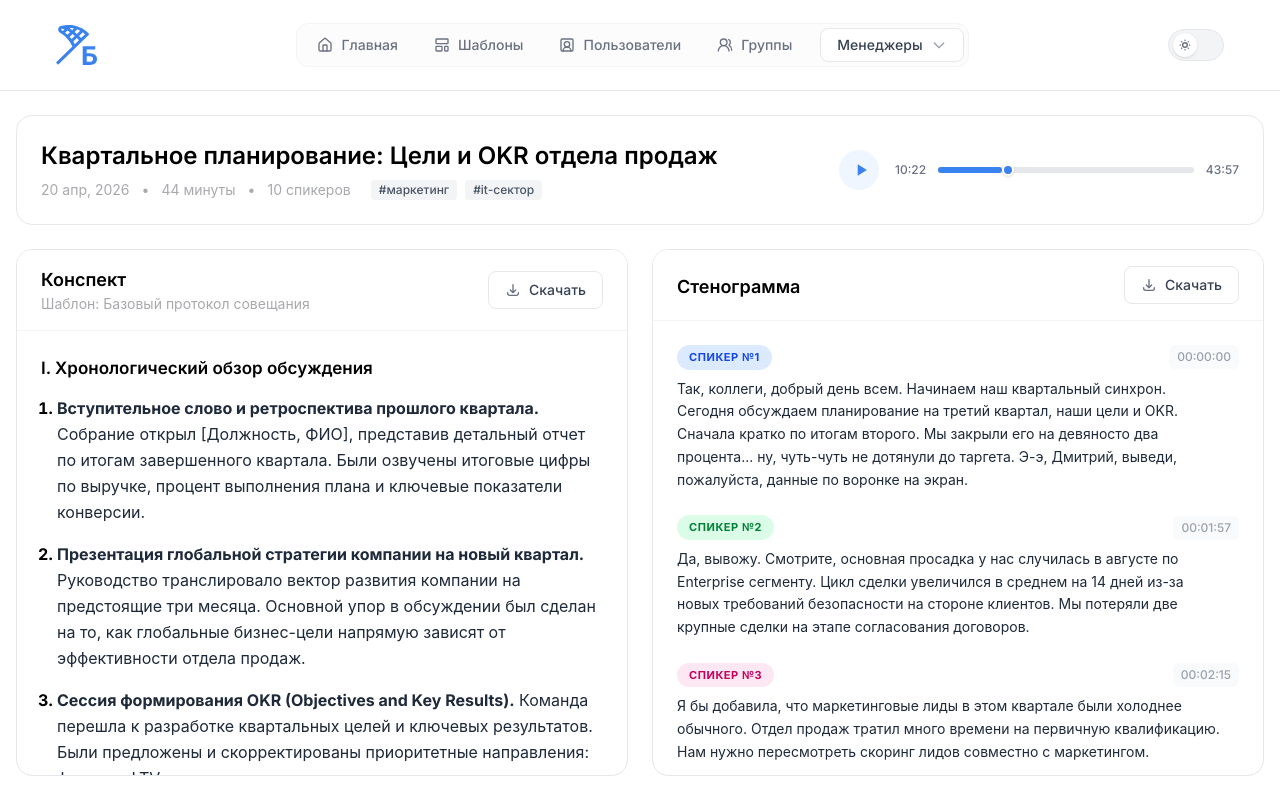
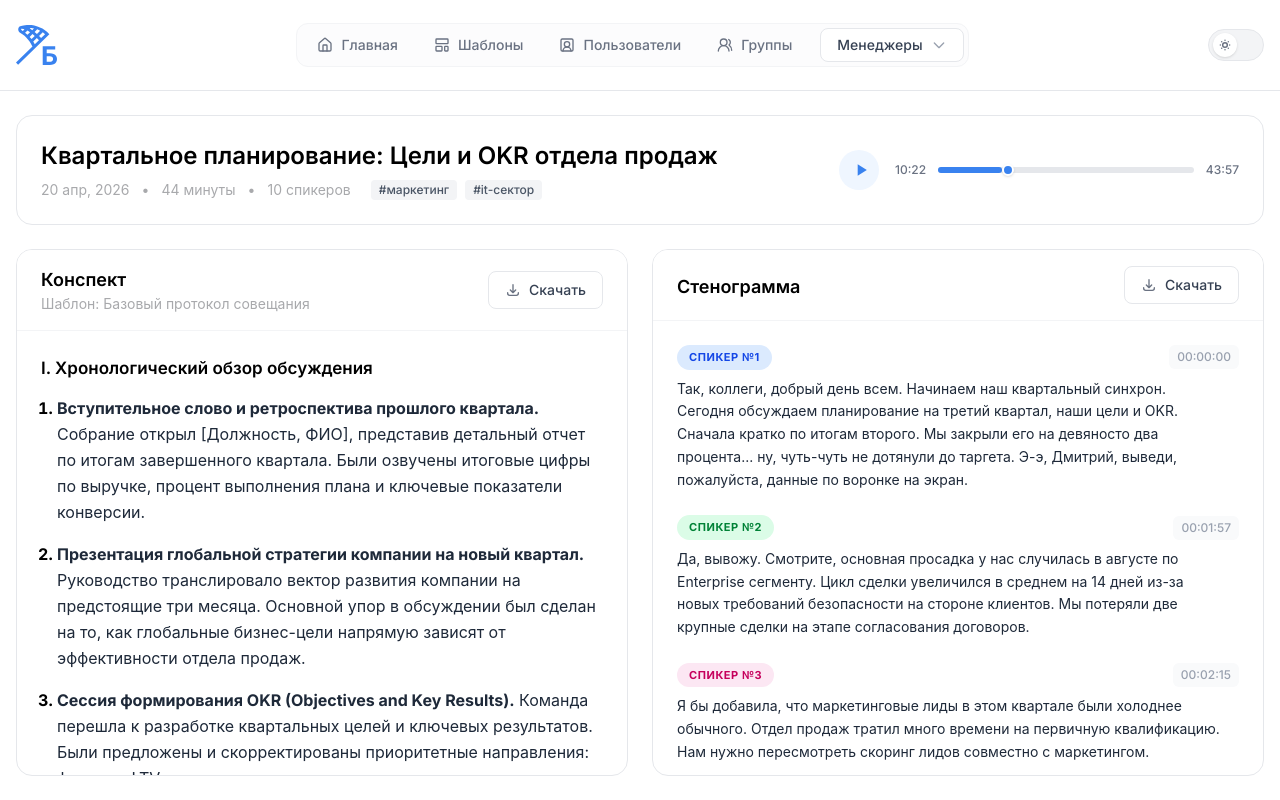
Before and after one commit to hon1n/accelerator, a Vue app: page /records/1 in a window 1280 px wide. Both pictures are taken after typing "Sample", "Sample123" into the empty fields and a click on the button "Авторизоваться". Built offline with nearby package versions, Linux system fonts and the light colour scheme; a web font is replaced by a local one.

Commit message:
fix: фикс неправильной ширины header

```diff
--- a/src/App.vue
+++ b/src/App.vue
@@ -1,7 +1,6 @@
 <script setup lang="ts">
 import { useTheme } from "./composables/useTheme";
 
-// Инициализируем тему сразу при монтировании приложения
 const { initTheme } = useTheme();
 initTheme();
 </script>
--- a/src/components/layout/Header.vue
+++ b/src/components/layout/Header.vue
@@ -1,23 +1,28 @@
 <script setup lang="ts">
+import { computed } from "vue";
 import { useRoute } from "vue-router";
-import { House, LayoutTemplate, SquareUserRound, UsersRound, Moon, SunDim } from "@lucide/vue"; // Добавили иконки луны и солнца для красоты (опционально)
+import { House, LayoutTemplate, SquareUserRound, UsersRound, Moon, SunDim } from "@lucide/vue";
 import { useTheme } from "../../composables/useTheme";
 
 const route = useRoute();
 const { isDark, toggleTheme } = useTheme();
+
+const headerMaxWidthClass = computed(() => {
+  if (route.path.startsWith("/records")) {
+    return "max-w-450";
+  }
+  return "max-w-300";
+});
 </script>
 
 <template>
   <header class="dark:bg-dark shrink-0 border-b border-gray-200 bg-white transition-colors dark:border-gray-800">
-    <div class="mx-auto flex h-22.5 w-full max-w-300 items-center justify-between px-4">
-      <!-- Логотип как ссылка на главную -->
+    <div :class="['mx-auto flex h-22.5 w-full items-center justify-between px-4 transition-all duration-300 ease-in-out', headerMaxWidthClass]">
       <router-link to="/dashboard" class="cursor-pointer">
         <img src="../../assets/images/logo.svg" alt="Логотип" />
       </router-link>
 
-      <!-- Навигация -->
       <nav class="flex items-center gap-1 rounded-xl border border-gray-100 bg-gray-50/50 p-1 dark:border-[#FFFFFF10] dark:bg-white/2">
-        <!-- Главная (активна ТОЛЬКО строго на /dashboard) -->
         <router-link
           to="/dashboard"
           :class="[
@@ -29,7 +34,6 @@ const { isDark, toggleTheme } = useTheme();
           Главная
         </router-link>
 
-        <!-- Остальные ссылки (пока заглушки) -->
         <a
           href="#"
           class="flex items-center gap-2 rounded-lg px-4 py-1.5 text-sm font-medium text-gray-500 transition-colors hover:bg-gray-100 hover:text-gray-900 dark:hover:bg-white/5 dark:hover:text-gray-200"
@@ -52,9 +56,8 @@ const { isDark, toggleTheme } = useTheme();
           Группы
         </a>
 
-        <!-- Селект менеджеров -->
         <button
-          class="ml-2 flex items-center gap-2 rounded-lg border border-gray-200 bg-white px-4 py-1.5 text-sm font-medium text-gray-700 transition-colors hover:bg-gray-100 dark:border-[#FFFFFF10] dark:text-gray-200 dark:bg-dark dark:hover:bg-white/5 dark:hover:text-gray-200"
+          class="dark:bg-dark ml-2 flex items-center gap-2 rounded-lg border border-gray-200 bg-white px-4 py-1.5 text-sm font-medium text-gray-700 transition-colors hover:bg-gray-100 dark:border-[#FFFFFF10] dark:text-gray-200 dark:hover:bg-white/5 dark:hover:text-gray-200"
         >
           Менеджеры
           <svg class="h-4 w-4 text-gray-400" fill="none" viewBox="0 0 24 24" stroke="currentColor" stroke-width="2">
@@ -63,23 +66,17 @@ const { isDark, toggleTheme } = useTheme();
         </button>
       </nav>
 
-      <!-- Переключатель темы -->
-      <!-- Переключатель темы -->
       <div class="flex items-center">
         <button
           @click="toggleTheme"
           :class="isDark ? 'border-gray-700 bg-gray-800' : 'border-gray-200 bg-gray-100'"
           class="relative flex h-8 w-14 items-center rounded-full border p-1 transition-colors duration-300 focus:outline-none"
         >
-          <!-- Кружок с иконкой внутри -->
           <div
             :class="isDark ? 'translate-x-6 bg-black' : 'translate-x-0 bg-white'"
             class="flex h-6 w-6 transform items-center justify-center rounded-full shadow-sm transition-transform duration-300"
           >
-            <!-- Иконка Луны (для темной темы) -->
             <Moon v-if="isDark" class="h-3.5 w-3.5 text-gray-300" :stroke-width="2.5" />
-
-            <!-- Иконка Солнца (для светлой темы) -->
             <SunDim v-else class="h-3.5 w-3.5 text-gray-500" :stroke-width="2.5" />
           </div>
         </button>
--- a/src/composables/useTheme.ts
+++ b/src/composables/useTheme.ts
@@ -1,13 +1,9 @@
 import { ref, watch } from "vue";
 
-// Глобальное состояние вынесено за пределы функции,
-// чтобы оно было единым (singleton) для всех компонентов
 const isDark = ref(false);
 
 export function useTheme() {
-  // Инициализация при первой загрузке приложения
   const initTheme = () => {
-    // Проверяем localStorage или системные настройки
     if (localStorage.getItem("theme") === "dark" || (!("theme" in localStorage) && window.matchMedia("(prefers-color-scheme: dark)").matches)) {
       isDark.value = true;
     } else {
@@ -20,7 +16,6 @@ export function useTheme() {
     isDark.value = !isDark.value;
   };
 
-  // Функция применения стилей
   const applyTheme = (dark: boolean) => {
     if (dark) {
       document.documentElement.classList.add("dark");
@@ -31,7 +26,6 @@ export function useTheme() {
     }
   };
 
-  // Автоматически реагируем на изменение isDark
   watch(isDark, (newValue) => {
     applyTheme(newValue);
   });
--- a/src/stores/tasks.ts
+++ b/src/stores/tasks.ts
@@ -1,4 +1,3 @@
-// src/stores/tasks.ts
 import { defineStore } from "pinia";
 import { ref } from "vue";
 import { TasksService } from "../api/tasks.service";
--- a/src/views/DashboardView.vue
+++ b/src/views/DashboardView.vue
@@ -74,16 +74,13 @@ const goToDetails = (id: string) => {
 
     <main class="mx-auto w-full max-w-300 px-4 py-8">
       <div class="mb-6">
-        <!-- Текст в тёмной теме делаем чуть контрастнее -->
         <p class="mb-1 text-sm text-[#A8A9AC] dark:text-gray-400">Список задач</p>
         <h1 class="text-xl font-semibold text-black transition-colors dark:text-white">Группа: Менеджеры</h1>
       </div>
 
-      <!-- Главная карточка: прозрачный бордер и легкий фон в тёмной теме -->
       <div class="dark:bg-dark rounded-2xl border border-gray-200 bg-white p-6 transition-colors dark:border-[#FFFFFF10]">
         <div class="mb-6 flex items-center justify-between">
           <div class="flex items-center gap-3">
-            <!-- Кнопки фильтров -->
             <button
               class="flex items-center gap-2 rounded-lg border border-gray-200 px-4 py-2 text-sm text-gray-700 transition-colors hover:bg-gray-50 dark:border-[#FFFFFF10] dark:text-gray-300 dark:hover:bg-white/10 dark:hover:text-white"
             >
@@ -101,7 +98,6 @@ const goToDetails = (id: string) => {
               </svg>
             </button>
 
-            <!-- Поиск -->
             <div class="relative ml-4 w-72">
               <div class="pointer-events-none absolute inset-y-0 left-0 flex items-center pl-3">
                 <svg class="h-4 w-4 text-gray-400 dark:text-gray-500" fill="none" viewBox="0 0 24 24" stroke="currentColor">
@@ -116,7 +112,6 @@ const goToDetails = (id: string) => {
             </div>
           </div>
 
-          <!-- Кнопка создания (обычно остается акцентной в обеих темах) -->
           <button class="bg-primary hover:bg-primary/90 flex items-center gap-2 rounded-lg px-5 py-2 text-sm font-medium text-white transition-colors">
             <svg class="h-4 w-4" fill="none" viewBox="0 0 24 24" stroke="currentColor">
               <path stroke-linecap="round" stroke-linejoin="round" stroke-width="2" d="M12 4v16m8-8H4" />
@@ -126,7 +121,6 @@ const goToDetails = (id: string) => {
         </div>
 
         <div class="relative flex min-h-50 flex-col border-t border-gray-100 transition-colors dark:border-[#FFFFFF10]">
-          <!-- Скелетон/Лоадер -->
           <div v-if="tasksStore.isLoading" class="dark:bg-dark/60 absolute inset-0 z-10 flex items-center justify-center bg-white/60 backdrop-blur-sm transition-colors">
             <div class="border-primary h-8 w-8 animate-spin rounded-full border-4 border-t-transparent"></div>
           </div>
@@ -137,7 +131,6 @@ const goToDetails = (id: string) => {
 
           <div v-else-if="tasksStore.tasks.length === 0" class="py-10 text-center text-gray-500 dark:text-gray-400">Нет доступных записей</div>
 
-          <!-- Список элементов -->
           <div
             v-else
             v-for="record in formattedTasks"
@@ -146,7 +139,6 @@ const goToDetails = (id: string) => {
             @click="goToDetails(record.id)"
           >
             <div class="flex items-center gap-5">
-              <!-- Иконки статуса: адаптация цветов под тёмную тему -->
               <div
                 :class="[
                   'flex h-12 w-12 shrink-0 items-center justify-center rounded-xl transition-colors',
@@ -160,18 +152,17 @@ const goToDetails = (id: string) => {
                 <X v-if="record.uiStatus === 'error'" :size="24" />
               </div>
 
-              <!-- Инфо -->
               <div>
                 <h3 class="mb-1.5 text-[15px] font-semibold text-gray-900 transition-colors dark:text-white">{{ record.title }}</h3>
                 <div class="flex items-center gap-3 text-sm text-gray-500 transition-colors dark:text-gray-400">
                   <span>{{ record.date }}</span>
                   <span>•</span>
                   <span>{{ record.duration }}</span>
+                  <span class="rounded bg-gray-100 px-2 py-0.5 text-xs font-medium text-gray-600 transition-colors dark:bg-white/10 dark:text-gray-300"> #тест </span>
                 </div>
               </div>
             </div>
 
-            <!-- Бейджи статуса -->
             <div
               :class="[
                 'flex items-center gap-1.5 rounded-full px-3 py-1.5 text-xs font-bold tracking-wide transition-colors',
@@ -199,7 +190,6 @@ const goToDetails = (id: string) => {
           </div>
         </div>
 
-        <!-- Пагинация -->
         <div v-if="tasksStore.pagination" class="mt-4 flex items-center justify-between">
           <p class="text-sm text-gray-500 transition-colors dark:text-gray-400">
             Страница {{ tasksStore.pagination.page }} из {{ tasksStore.pagination.total_pages }} • Всего: {{ tasksStore.pagination.total_items }}
```
Also changed, not shown: src/views/RecordDetailsView.vue (+2 -19 lines).
